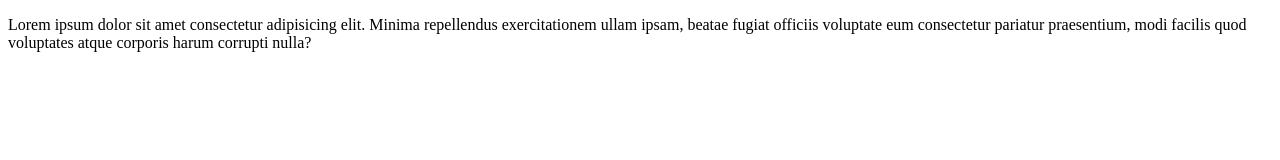
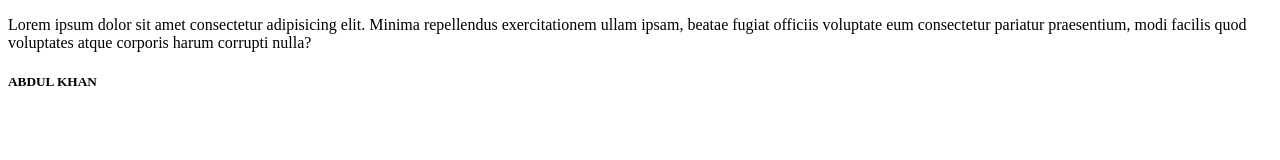
Before and after one commit to Abdulkhan102/GITPRACT, a plain HTML site: page index.html in a window 1280 px wide. Drawn offline with Linux system fonts and the light colour scheme.

Commit message:
ITS ABDUL

```diff
--- a/index.html
+++ b/index.html
@@ -8,5 +8,7 @@
 <body>
  <p> Lorem ipsum dolor sit amet consectetur adipisicing elit. Minima repellendus exercitationem ullam ipsam, beatae fugiat officiis voluptate eum consectetur pariatur praesentium, modi facilis quod voluptates atque corporis harum corrupti nulla?</p>
 
+ <h5>ABDUL KHAN</h5>
+
 </body>
 </html>
```
